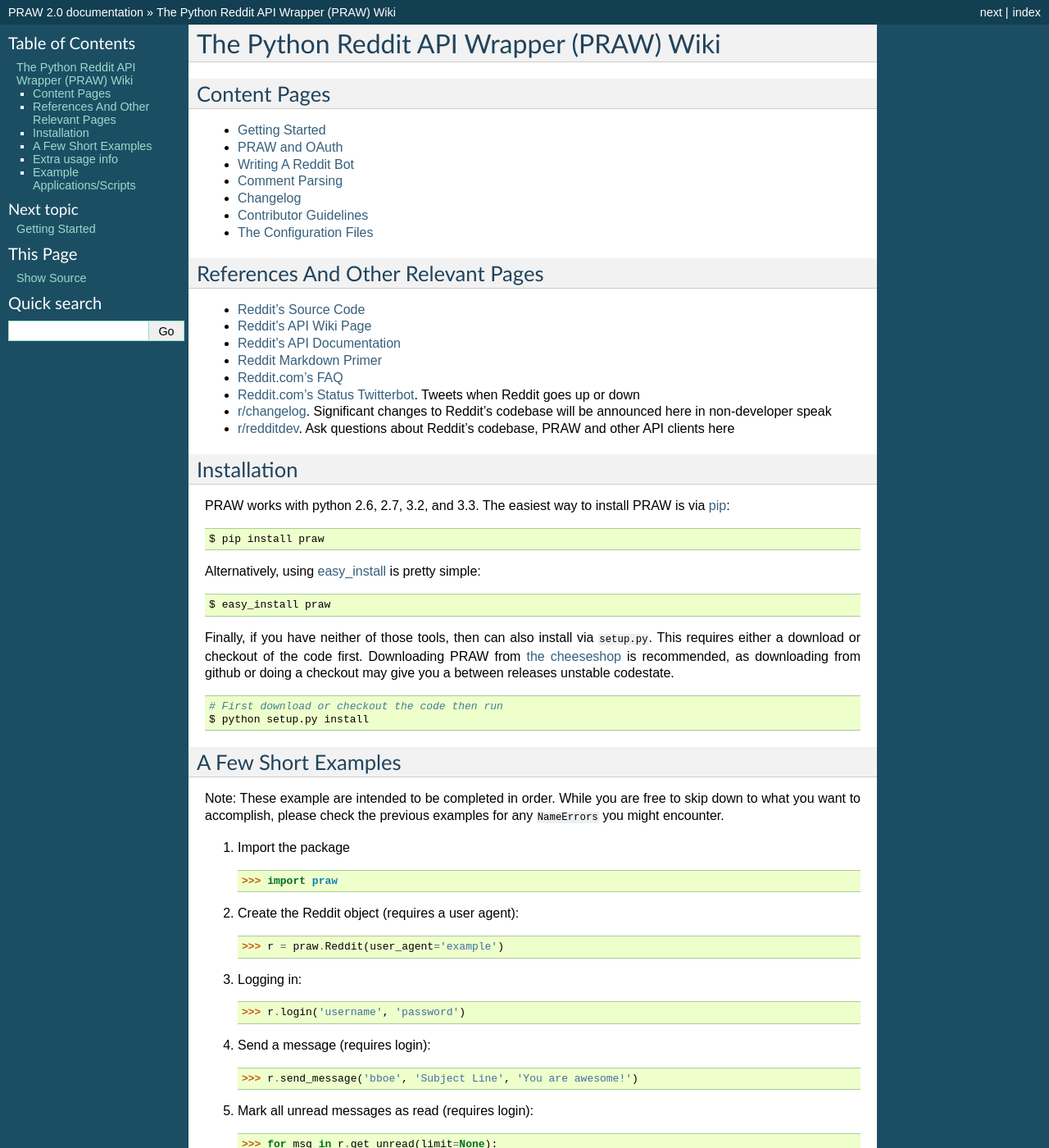
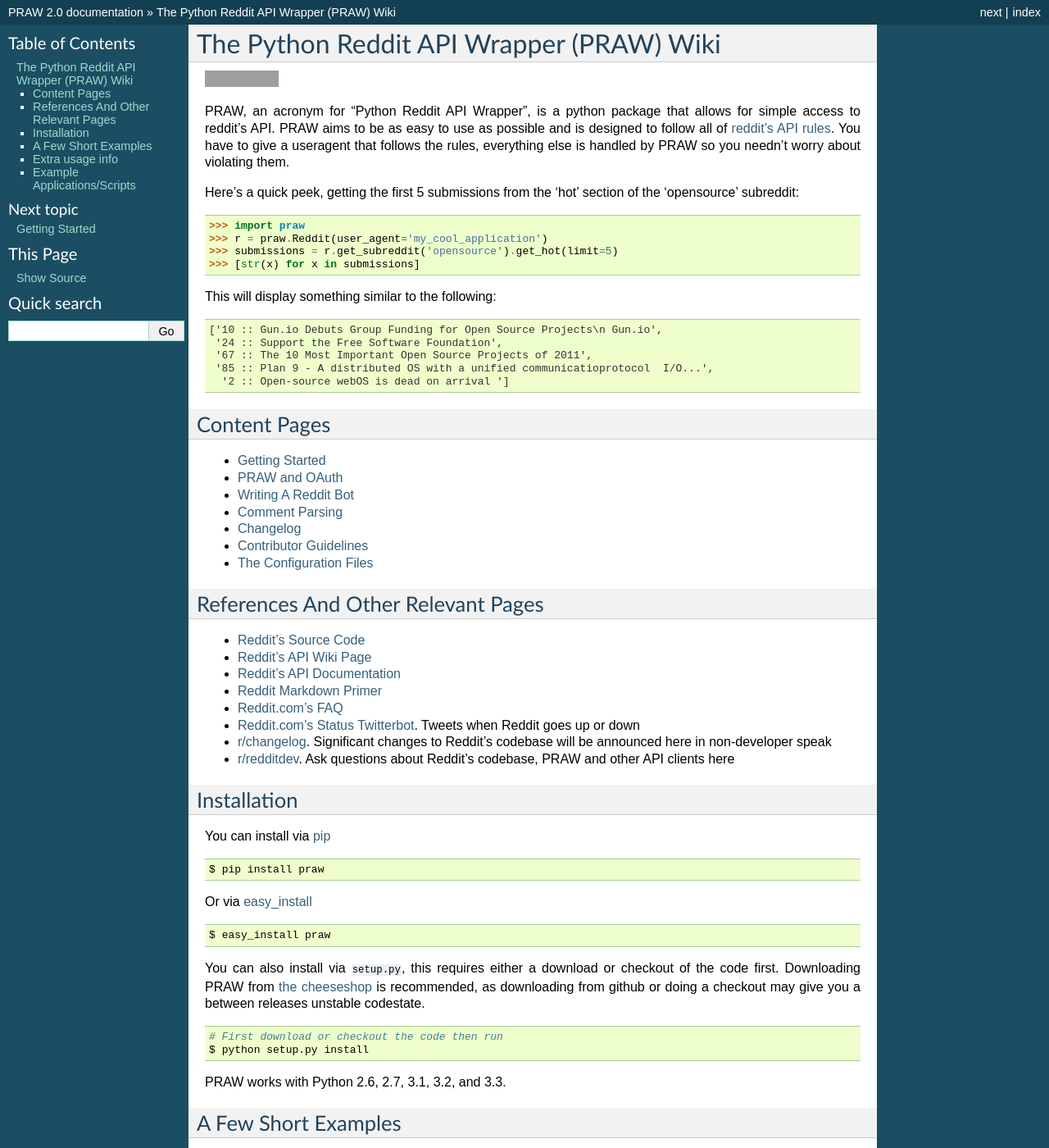
Before and after one commit to praw-dev/praw, a Sphinx documentation site: the page built from docs/index.rst, in a window 1280 px wide and 1400 px high. Shown: the whole window at 82% size. Built offline with Sphinx 7.4.7, drawn with Linux system fonts in a browser that asks for light colours; part of the change alters nothing that is shown; grey boxes are pictures that could not be loaded.

Commit message:
Reuse README.rst in index.rst

```diff
--- a/README.rst
+++ b/README.rst
@@ -1,5 +1,7 @@
 PRAW: The Python Reddit Api Wrapper
 ===================================
+
+.. begin_description
 
 .. image:: https://travis-ci.org/praw-dev/praw.png
         :target: https://travis-ci.org/praw-dev/praw
@@ -31,6 +33,10 @@ This will display something similar to the following:
      '85 :: Plan 9 - A distributed OS with a unified communicatioprotocol  I/O...',
       '2 :: Open-source webOS is dead on arrival ']
 
+.. end_description
+
+.. begin_installation
+
 Installation
 ------------
 
@@ -58,6 +64,8 @@ or doing a checkout may give you a between releases unstable codestate.
 
 PRAW works with Python 2.6, 2.7, 3.1, 3.2, and 3.3.
 
+.. end_installation
+
 Examples and Configuration
 --------------------------
 
--- a/docs/index.rst
+++ b/docs/index.rst
@@ -1,5 +1,9 @@
 The Python Reddit API Wrapper (PRAW) Wiki
 =========================================
+
+.. include:: ../README.rst
+   :start-after: begin_description
+   :end-before: end_description
 
 Content Pages
 -------------
@@ -33,33 +37,9 @@ References And Other Relevant Pages
 * `r/redditdev <http://www.reddit.com/r/redditdev/>`_. Ask questions about
   Reddit's codebase, PRAW and other API clients here
 
-Installation
-------------
-
-PRAW works with python 2.6, 2.7, 3.2, and 3.3. The easiest way to install PRAW
-is via `pip <http://www.pip-installer.org/en/latest/installing.html>`_:
-
-.. code-block:: bash
-
-    $ pip install praw
-
-Alternatively, using `easy_install <http://pypi.python.org/pypi/setuptools#
-installation-instructions>`_ is pretty simple:
-
-.. code-block:: bash
-
-    $ easy_install praw
-
-Finally, if you have neither of those tools, then can also install via
-``setup.py``. This requires either a download or checkout of the code first.
-Downloading PRAW from `the cheeseshop <http://pypi.python.org/pypi/praw>`_ is
-recommended, as downloading from github or doing a checkout may give you a
-between releases unstable codestate.
-
-.. code-block:: bash
-
-    # First download or checkout the code then run
-    $ python setup.py install
+.. include:: ../README.rst
+   :start-after: begin_installation
+   :end-before: end_installation
 
 A Few Short Examples
 --------------------
```
